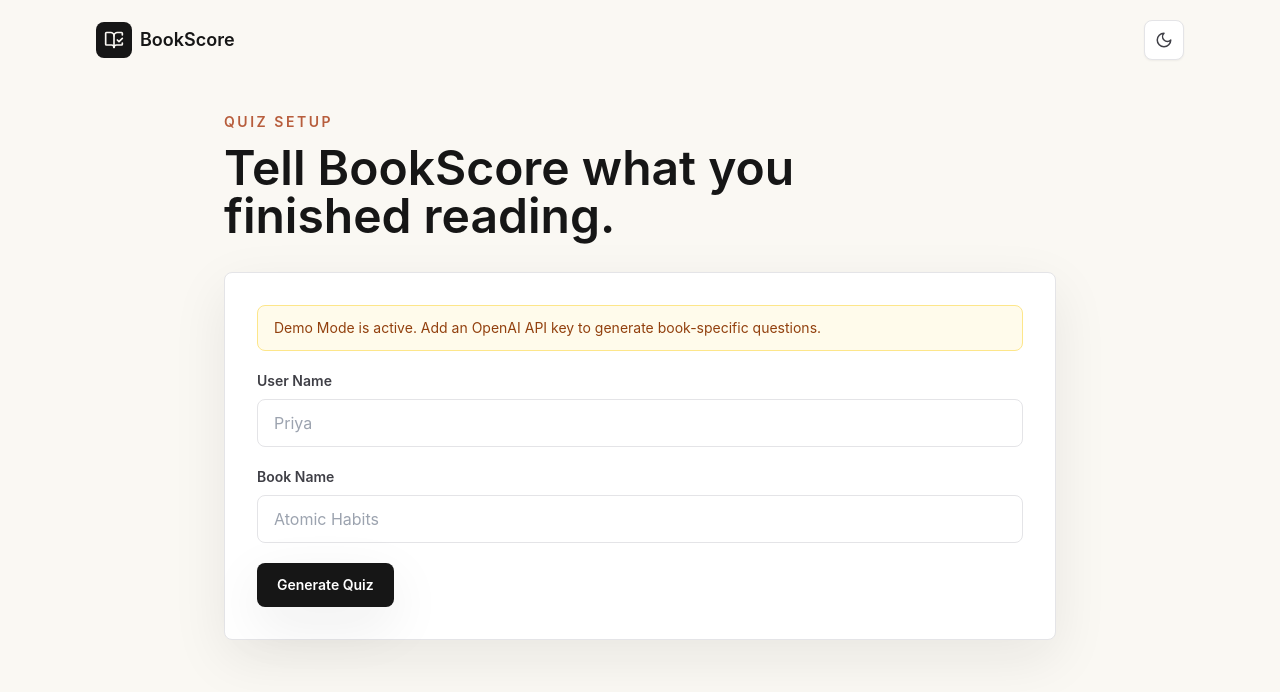
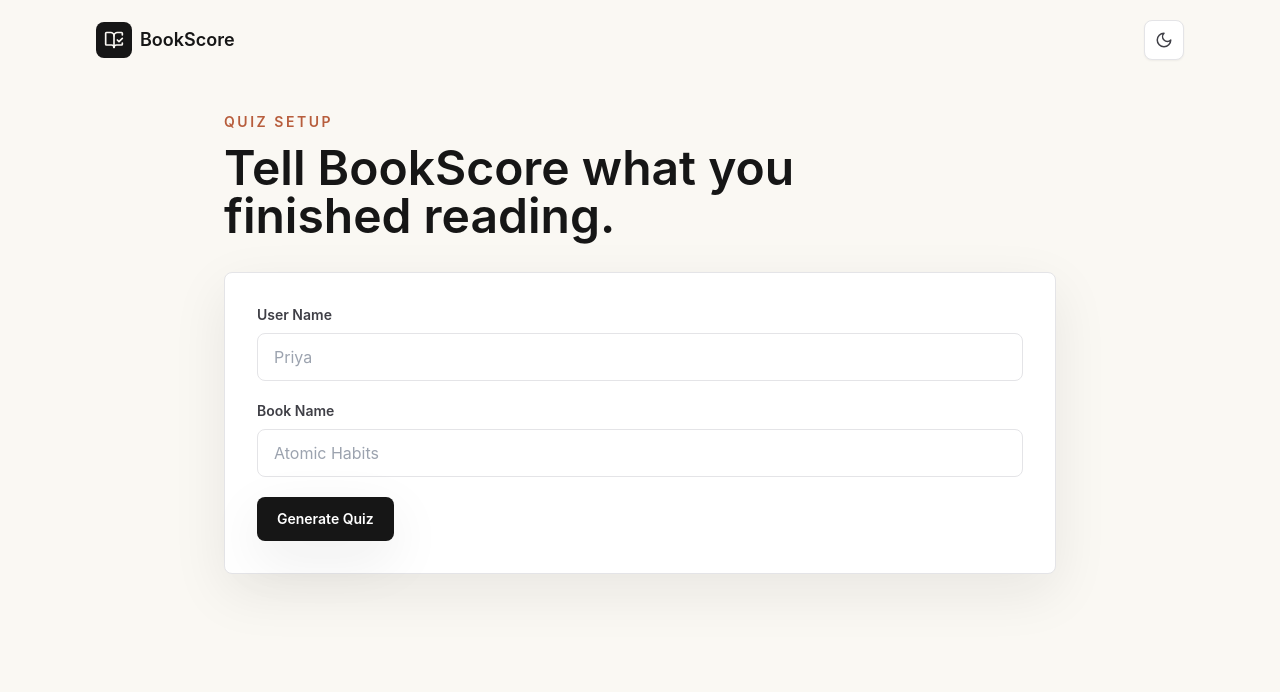
Before and after one commit to prateekmaheshwari02/bookscore, a Next.js app: page /setup in a window 1280 px wide. Shown: the top 692 px of the page. Built offline with nearby package versions, Linux system fonts and the light colour scheme; no server answers.

Commit message:
Remove AI status banners

```diff
--- a/app/quiz/page.tsx
+++ b/app/quiz/page.tsx
@@ -11,8 +11,6 @@ import type { QuizPayload, UserAnswer } from "@/lib/types";
 export default function QuizPage() {
   const router = useRouter();
   const [quiz, setQuiz] = useState<QuizPayload | null>(null);
-  const [demoMode, setDemoMode] = useState(false);
-  const [warning, setWarning] = useState("");
   const [selectedAnswers, setSelectedAnswers] = useState<Record<number, string>>({});
   const [error, setError] = useState("");
   const [loading, setLoading] = useState(false);
@@ -25,8 +23,6 @@ export default function QuizPage() {
     }
 
     setQuiz(JSON.parse(savedQuiz) as QuizPayload);
-    setDemoMode(sessionStorage.getItem("bookscore-demo-mode") === "true");
-    setWarning(sessionStorage.getItem("bookscore-warning") || "");
   }, [router]);
 
   const completedCount = useMemo(() => Object.keys(selectedAnswers).length, [selectedAnswers]);
@@ -106,12 +102,6 @@ export default function QuizPage() {
         </div>
       </div>
 
-      {demoMode ? (
-        <p className="rounded-lg border border-amber-200 bg-amber-50 px-4 py-3 text-sm text-amber-800 dark:border-amber-900 dark:bg-amber-950/40 dark:text-amber-200">
-          {warning || "Demo mode is active because no OpenAI API key is set. The quiz is a local sample so you can test the app flow."}
-        </p>
-      ) : null}
-
       <div className="grid gap-5">
         {quiz.questions.map((question, questionIndex) => (
           <section key={question.question} className="rounded-lg border border-zinc-200 bg-white p-5 shadow-soft dark:border-zinc-800 dark:bg-zinc-900">
--- a/app/results/page.tsx
+++ b/app/results/page.tsx
@@ -12,8 +12,6 @@ export default function ResultsPage() {
   const router = useRouter();
   const [quiz, setQuiz] = useState<QuizPayload | null>(null);
   const [result, setResult] = useState<EvaluationResult | null>(null);
-  const [demoMode, setDemoMode] = useState(false);
-  const [warning, setWarning] = useState("");
 
   useEffect(() => {
     const savedQuiz = sessionStorage.getItem("bookscore-quiz");
@@ -26,8 +24,6 @@ export default function ResultsPage() {
 
     setQuiz(JSON.parse(savedQuiz) as QuizPayload);
     setResult(JSON.parse(savedResult) as EvaluationResult);
-    setDemoMode(sessionStorage.getItem("bookscore-demo-mode") === "true");
-    setWarning(sessionStorage.getItem("bookscore-warning") || "");
   }, [router]);
 
   function retakeQuiz() {
@@ -65,12 +61,6 @@ export default function ResultsPage() {
           <p className="mt-3 leading-7 text-zinc-600 dark:text-zinc-300">{result.feedback}</p>
         </div>
       </section>
-
-      {demoMode ? (
-        <p className="rounded-lg border border-amber-200 bg-amber-50 px-4 py-3 text-sm text-amber-800 dark:border-amber-900 dark:bg-amber-950/40 dark:text-amber-200">
-          {warning || "Demo mode result: add a real OpenAI API key later to generate book-specific questions and feedback."}
-        </p>
-      ) : null}
 
       <div className="grid gap-5 lg:grid-cols-2">
         <ResultList title="Strengths" items={result.strengths} />
--- a/app/setup/page.tsx
+++ b/app/setup/page.tsx
@@ -1,7 +1,7 @@
 "use client";
 
 import { useRouter } from "next/navigation";
-import { FormEvent, useEffect, useState } from "react";
+import { FormEvent, useState } from "react";
 import { PrimaryButton } from "@/components/PrimaryButton";
 import { StepFrame } from "@/components/StepFrame";
 import type { QuizPayload } from "@/lib/types";
@@ -12,14 +12,6 @@ export default function SetupPage() {
   const [bookName, setBookName] = useState("");
   const [error, setError] = useState("");
   const [loading, setLoading] = useState(false);
-  const [aiEnabled, setAiEnabled] = useState<boolean | null>(null);
-
-  useEffect(() => {
-    fetch("/api/config-status")
-      .then((response) => response.json())
-      .then((payload: { aiEnabled: boolean }) => setAiEnabled(payload.aiEnabled))
-      .catch(() => setAiEnabled(false));
-  }, []);
 
   async function handleSubmit(event: FormEvent<HTMLFormElement>) {
     event.preventDefault();
@@ -57,18 +49,6 @@ export default function SetupPage() {
   return (
     <StepFrame eyebrow="Quiz setup" title="Tell BookScore what you finished reading.">
       <form onSubmit={handleSubmit} className="grid gap-5 rounded-lg border border-zinc-200 bg-white p-5 shadow-soft dark:border-zinc-800 dark:bg-zinc-900 sm:p-8">
-        <div className={`rounded-lg border px-4 py-3 text-sm ${
-          aiEnabled
-            ? "border-emerald-200 bg-emerald-50 text-emerald-800 dark:border-emerald-900 dark:bg-emerald-950/40 dark:text-emerald-200"
-            : "border-amber-200 bg-amber-50 text-amber-800 dark:border-amber-900 dark:bg-amber-950/40 dark:text-amber-200"
-        }`}>
-          {aiEnabled === null
-            ? "Checking AI configuration..."
-            : aiEnabled
-              ? "OpenAI key found. BookScore will try AI generation and fall back to Demo Mode if quota is unavailable."
-              : "Demo Mode is active. Add an OpenAI API key to generate book-specific questions."}
-        </div>
-
         <label className="grid gap-2">
           <span className="text-sm font-semibold text-zinc-700 dark:text-zinc-200">User Name</span>
           <input
```
